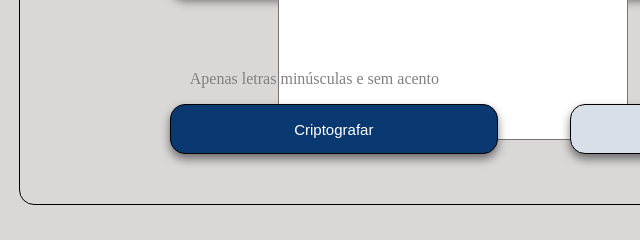
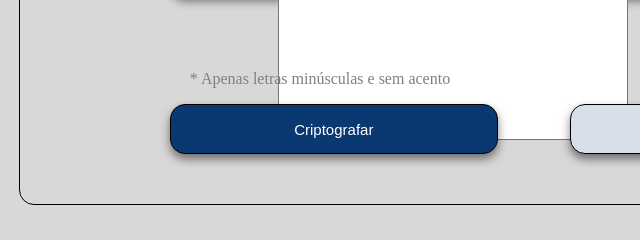
Before and after one commit to amaurell/decodificador, a plain HTML site: page index.html in a window 1280 px wide. Shown: the part 525-765 px from the top of the page, 241-881 px from the left. Drawn offline with Linux system fonts and the light colour scheme.

Commit message:
Acrescentei o "*" na linha 28

```diff
--- a/index.html
+++ b/index.html
@@ -25,7 +25,7 @@
         ></textarea>
         <div class="boxbtn">
           <h1>Desafio Alura-One [Decodificador]</h1>
-          <p>Apenas letras minúsculas e sem acento</p>
+          <p>* Apenas letras minúsculas e sem acento</p>
           <input class="botaoEncriptar" type="button" value="Criptografar" />
           <input class="botaoDecriptar" type="button" value="Descriptografar" />
           <input class="botaoCopiar" type="button" value="Copiar" />
```
